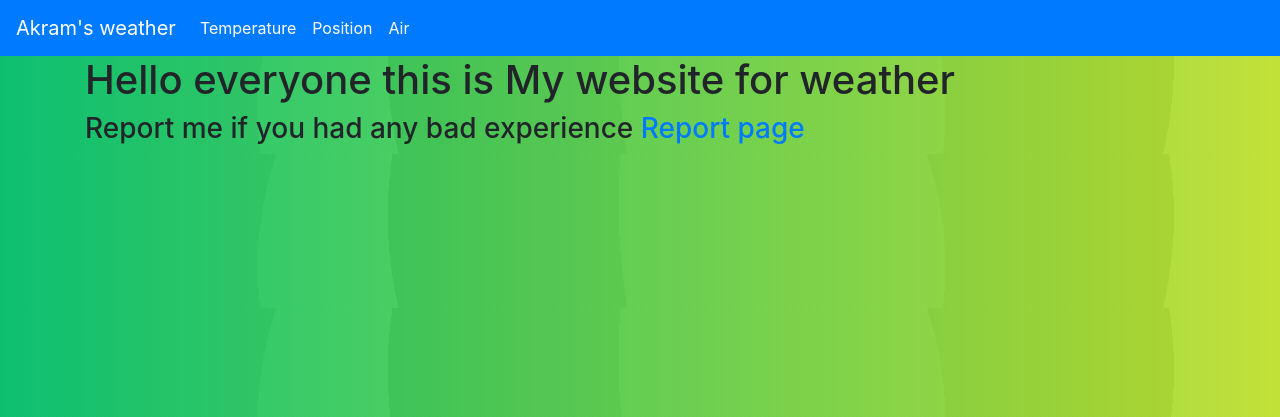
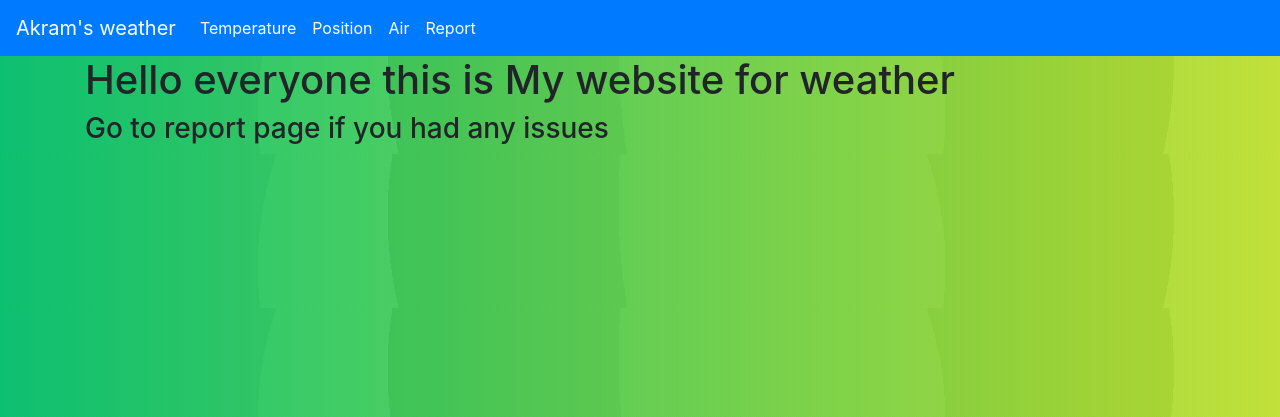
Before and after one commit to Krim-dev/My-weather-website, a Flask app: page / in a window 1280 px wide. Shown: the top 417 px of the page. Run offline with Flask 2, Linux system fonts and the light colour scheme.

Commit message:
Final try

```diff
--- a/templates/Home.html
+++ b/templates/Home.html
@@ -10,7 +10,7 @@
 {% else %}
 <div class="container">
 	<h1>Hello everyone this is My website for weather</h1>
-	<h3>Report me if you had any bad experience <a href="/report">Report page</a></h3>
+	<h3>Go to report page if you had any issues</h3>
 </div>
 {% endif %}
 {% endblock%}
--- a/templates/base.html
+++ b/templates/base.html
@@ -23,7 +23,9 @@
 	      <li class="nav-item active">
 	        <a class="nav-link" href="/air">Air</a>
 	      </li>
-
+	       <li class="nav-item active">
+	        <a class="nav-link" href="/report">Report</a>
+	      </li>
 	    </ul>
 	  </div>
 </nav>
```
